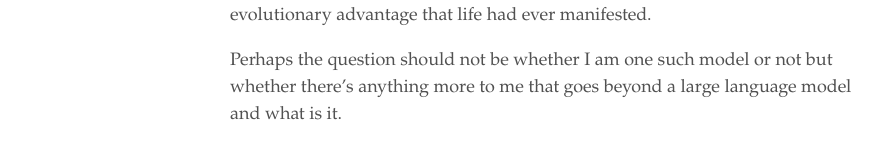
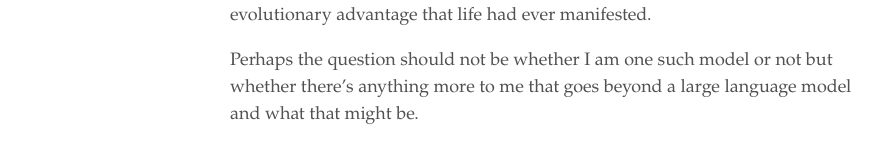
Before and after one commit to jacoscaz/treesandrobots.github.io, a Jekyll site: the page built from _posts/2023-04-09-am-i-a-large-language-model.md, in a window 1280 px wide. Shown: the part 1708-1852 px from the top of the page, without its empty margins (95-985 px from the left). Built offline with Jekyll 4.4.1, drawn with Linux system fonts in a browser that asks for light colours.

Commit message:
new post on LLMs

```diff
--- a/_posts/2023-04-09-am-i-a-large-language-model.md
+++ b/_posts/2023-04-09-am-i-a-large-language-model.md
@@ -69,7 +69,7 @@ evolutionary advantage that life had ever manifested.
 
 Perhaps the question should not be whether I am one such model or not but
 whether there's anything more to me that goes beyond a large language model
-and what is it.
+and what that might be.
 
 [1]: https://en.wikipedia.org/wiki/Bloodletting
 [2]: https://confusedbit.dev/posts/how_does_gpt_work/
```
